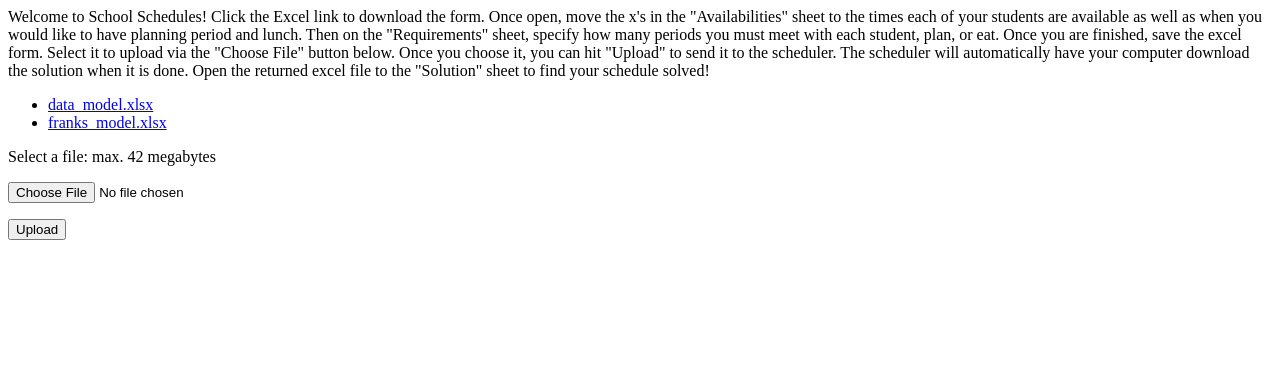
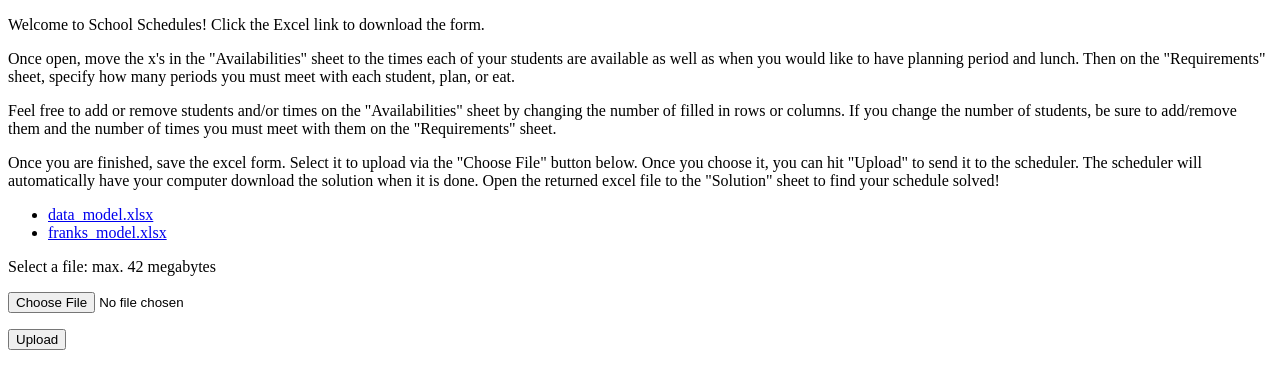
Before and after one commit to spkelle2/school_schedule, a Django app: page / in a window 1280 px wide. Shown: the top 389 px of the page. Run offline with Django 3.2, Linux system fonts and the light colour scheme; data comes from the database, SQL or seed files in the repository; both versions use the stored data as it was after the commit.

Commit message:
updated prod for franks model

```diff
--- a/school_schedule/app/templates/app/list.html
+++ b/school_schedule/app/templates/app/list.html
@@ -5,17 +5,24 @@
         <title>School Schedules</title>
     </head>
     <body>
-    <!-- List of uploaded documents -->
-    Welcome to School Schedules! Click the Excel link to download the form.
-    Once open, move the x's in the "Availabilities" sheet to the times each
-    of your students are available as well as when you would like to have
-    planning period and lunch. Then on the "Requirements" sheet, specify
-    how many periods you must meet with each student, plan, or eat. Once you
-    are finished, save the excel form. Select it to upload via the "Choose File"
-    button below. Once you choose it, you can hit "Upload" to send it to
-    the scheduler. The scheduler will automatically have your computer download
-    the solution when it is done. Open the returned excel file to the "Solution"
-    sheet to find your schedule solved!
+	<p> Welcome to School Schedules! Click the Excel link to download
+	the form. </p>
+	<p> Once open, move the x's in the "Availabilities" sheet to the times
+	each of your students are available as well as when you would like
+	to have planning period and lunch. Then on the "Requirements" sheet,
+	specify how many periods you must meet with each student, plan, or eat.
+	</p>
+	<p> Feel free to add or remove students and/or times on the
+	"Availabilities" sheet by changing the number of filled in rows
+	or columns. If you change the number of students, be sure to add/remove
+        them and the number of times you must meet with them on the
+        "Requirements" sheet.</p>
+	<p>Once you are finished, save the excel form. Select it to upload via
+	the "Choose File" button below. Once you choose it, you can hit
+	"Upload" to send it to the scheduler. The scheduler will automatically
+	have your computer download the solution when it is done. Open the
+	returned excel file to the "Solution" sheet to find your schedule
+	solved!</p>
     {% if documents %}
         <ul>
         {% for document in documents %}
```
Also changed, not shown: school_schedule/app/migrations/0006_auto_20190210_0234.py (added), school_schedule/app/migrations/0007_auto_20190210_0241.py (added), school_schedule/db.sqlite3.
